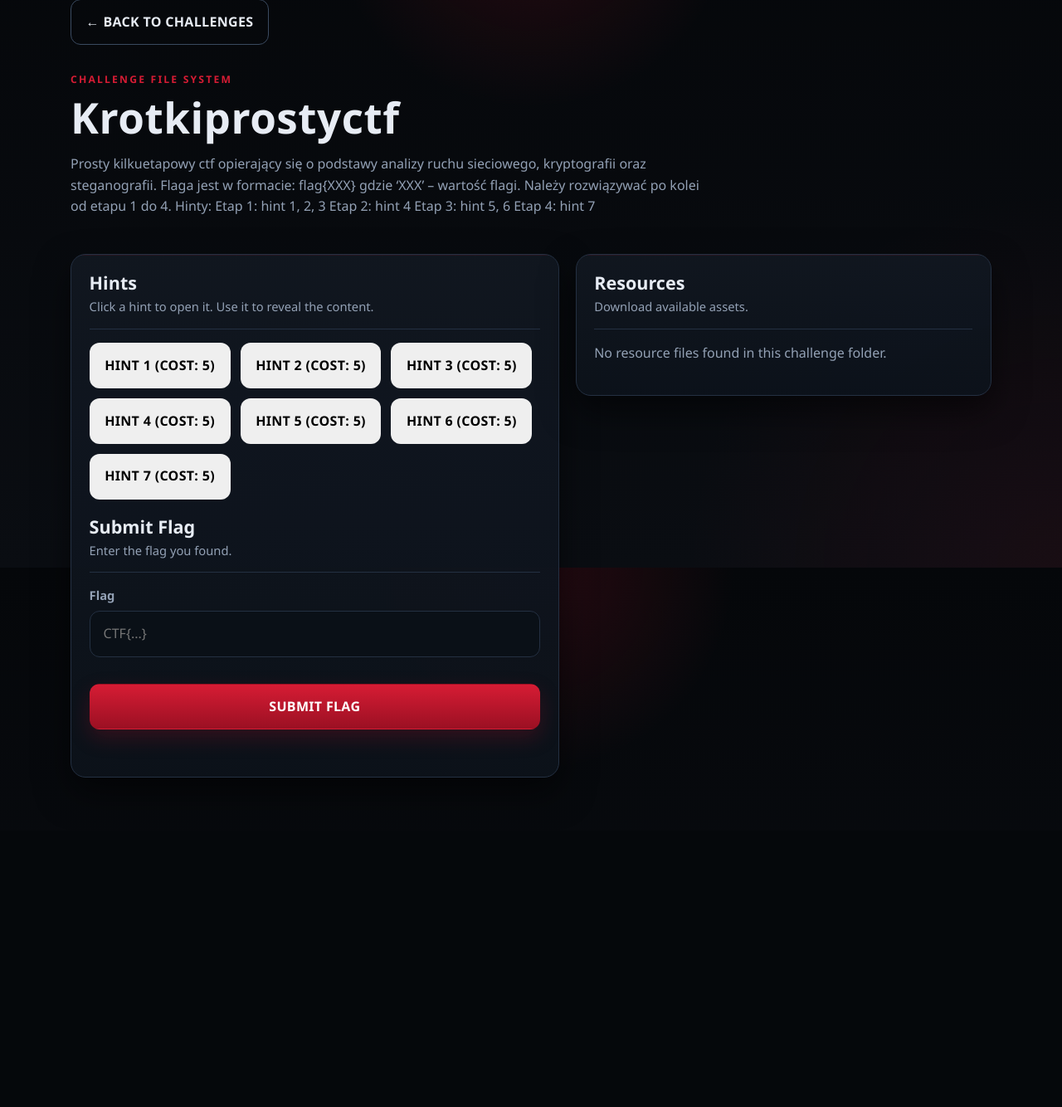
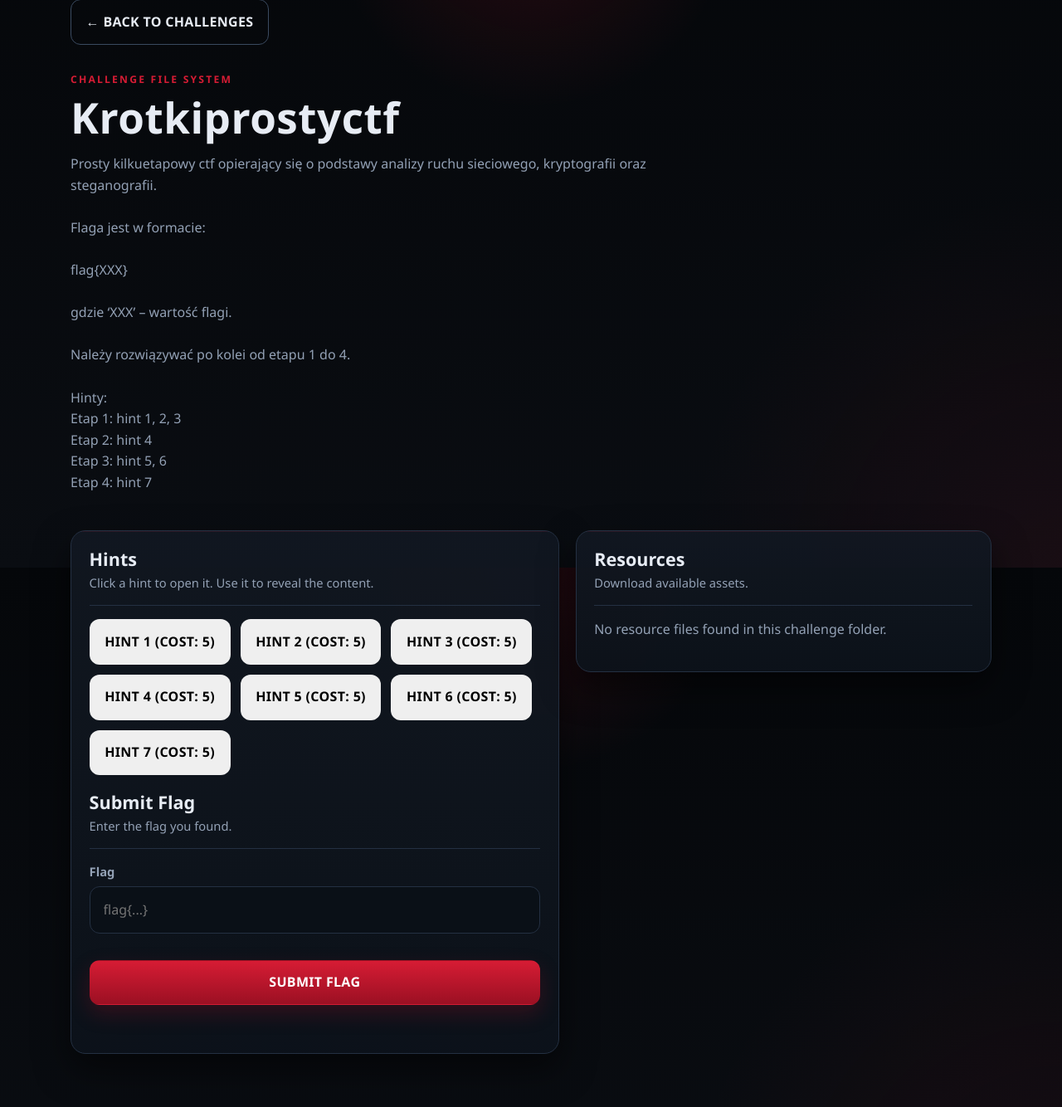
Before and after one commit to Verminii/CTF-Local-Platform, a Django app: page /challenge/KrotkiProstyCTF/ in a window 1280 px wide. Shown: the part 116-1450 px from the top of the page at 83% size. Before the commit the page ends 1053 px from the top, so only its background shows below. Run offline with Django 4.2, Linux system fonts and the light colour scheme; a user stored in the database is signed in; data comes from the database, SQL or seed files in the repository; both versions use the stored data as it was after the commit; data that the repository does not hold is empty; some libraries are stand-ins or nearby versions.

Commit message:
Dodano zmiany przesłane od uczestników, poprawka placeholdera i wyświetlania tekstu

```diff
--- a/backend/CtfPlatformLocal/app/templates/challenge_detail.html
+++ b/backend/CtfPlatformLocal/app/templates/challenge_detail.html
@@ -10,7 +10,7 @@
 <section class="page-header">
   <p class="eyebrow">Challenge File System</p>
   <h1>{{ challenge.title }}</h1>
-  <p class="page-subtitle">{{ description_text }}</p>
+  <p class="page-subtitle" style="white-space: pre-line;">{{ description_text }}</p>
 </section>
 
 <div class="detail-layout">
@@ -49,7 +49,7 @@
           type="text"
           id="flagInput"
           name="flag"
-          placeholder="CTF{...}"
+          placeholder="flag{...}"
           autocomplete="off"
           required
         >
```
Also changed, not shown: backend/CtfPlatformLocal/db.sqlite3, backend/CtfPlatformLocal/storage/Analiza złośliwego ruchu WiFi/description.txt, backend/CtfPlatformLocal/storage/Analiza złośliwego ruchu WiFi/short_description.txt, backend/CtfPlatformLocal/storage/Dead_Scientist/short_description.txt, backend/CtfPlatformLocal/storage/EPUB Forensics/short_description.txt, backend/CtfPlatformLocal/storage/KrotkiProstyCTF/short_description.txt, 1 other file.
